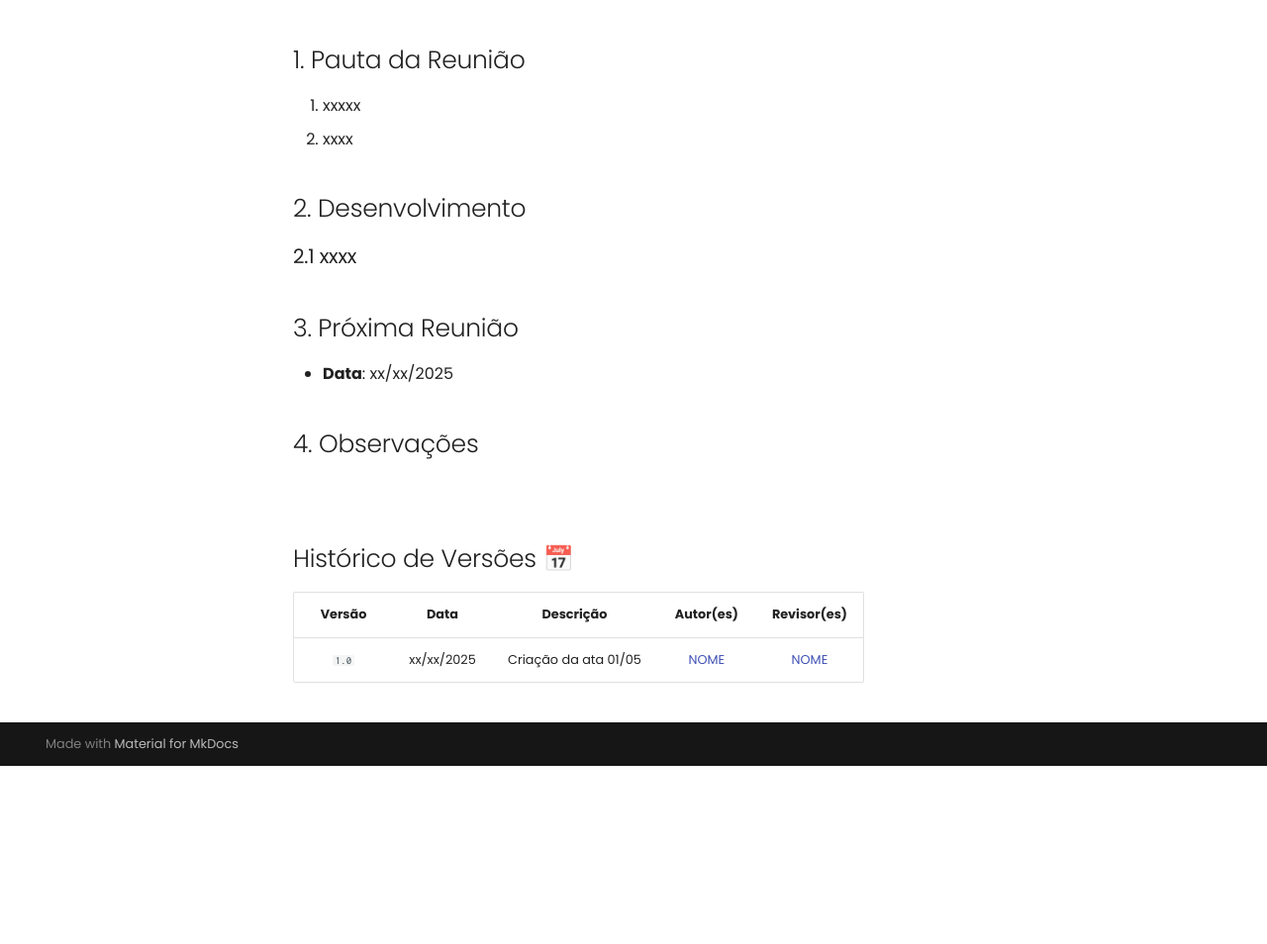
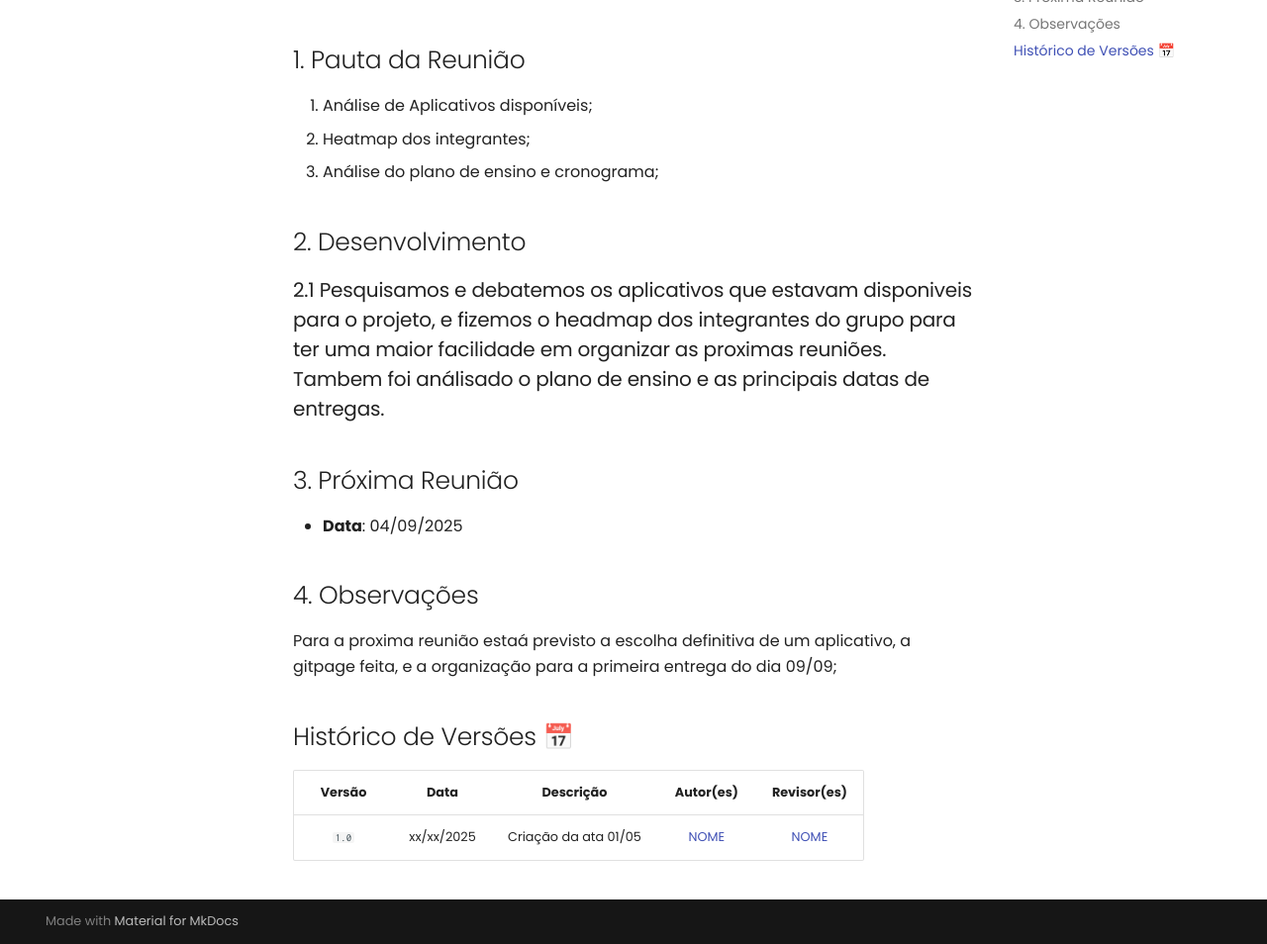
Before and after one commit to Requisitos-de-Software/2025.2-Grupo04, an MkDocs documentation site: the page built from docs/Atas/ata_01.md, in a window 1280 px wide and 1400 px high, scrolled down 485 px, cut to the strip 446-1400 px from the top of the window. Shown: the whole strip at 99% size. Built offline with MkDocs 1.6.1 and Material for MkDocs 9.7.7, drawn with Linux system fonts in a browser that asks for light colours; comment, search, counter and statistics services are not loaded; before the commit the page ends 1705 px from its top, so only the background shows below that; some of the changed text lies outside the part shown.

Commit message:
1º Ata Reunião - 01/09

```diff
--- a/docs/Atas/ata_01.md
+++ b/docs/Atas/ata_01.md
@@ -1,10 +1,10 @@
 # Ata de Reunião
 
-- **Data:** xx/xx/2025
+- **Data:** 01/09/2025
 
-- **Início:** xx:xx
+- **Início:** 20:00
 
-- **Fim:** xx:xx
+- **Fim:** 20:50
 
 - **Local:** Teams
 
@@ -17,27 +17,27 @@
 ## Gravação
 
 <p style="text-align: center">
-<iframe width="560" height="315" src="https://www.youtube.com/LINK" title="YouTube video player" frameborder="0" allow="accelerometer; autoplay; clipboard-write; encrypted-media; gyroscope; picture-in-picture; web-share" referrerpolicy="strict-origin-when-cross-origin" allowfullscreen></iframe>
+<iframe width="560" height="315" src="https://youtu.be/1CVWwLR67BU?si=a5AuRqXWxnr7fd-w" title="YouTube video player" frameborder="0" allow="accelerometer; autoplay; clipboard-write; encrypted-media; gyroscope; picture-in-picture; web-share" referrerpolicy="strict-origin-when-cross-origin" allowfullscreen></iframe>
 </p>
 
 ## 1. Pauta da Reunião
 
-1. xxxxx
-2. xxxx
-
+1. Análise de Aplicativos disponíveis;
+2. Heatmap dos integrantes;
+3. Análise do plano de ensino e cronograma;
 
 ## 2. Desenvolvimento
 
-### 2.1 xxxx
+### 2.1 Pesquisamos e debatemos os aplicativos que estavam disponiveis para o projeto, e fizemos o headmap dos integrantes do grupo para ter uma maior facilidade em organizar as proximas reuniões. Tambem foi análisado o plano de ensino e as principais datas de entregas.
 
 
 
 ## 3. Próxima Reunião
 
-- **Data**: xx/xx/2025
+- **Data**: 04/09/2025
 
 ## 4. Observações
-
+ Para a proxima reunião estaá previsto a escolha definitiva de um aplicativo, a gitpage feita, e a organização para a primeira entrega do dia 09/09;
 <br>
 
 ## Histórico de Versões 📅
```
